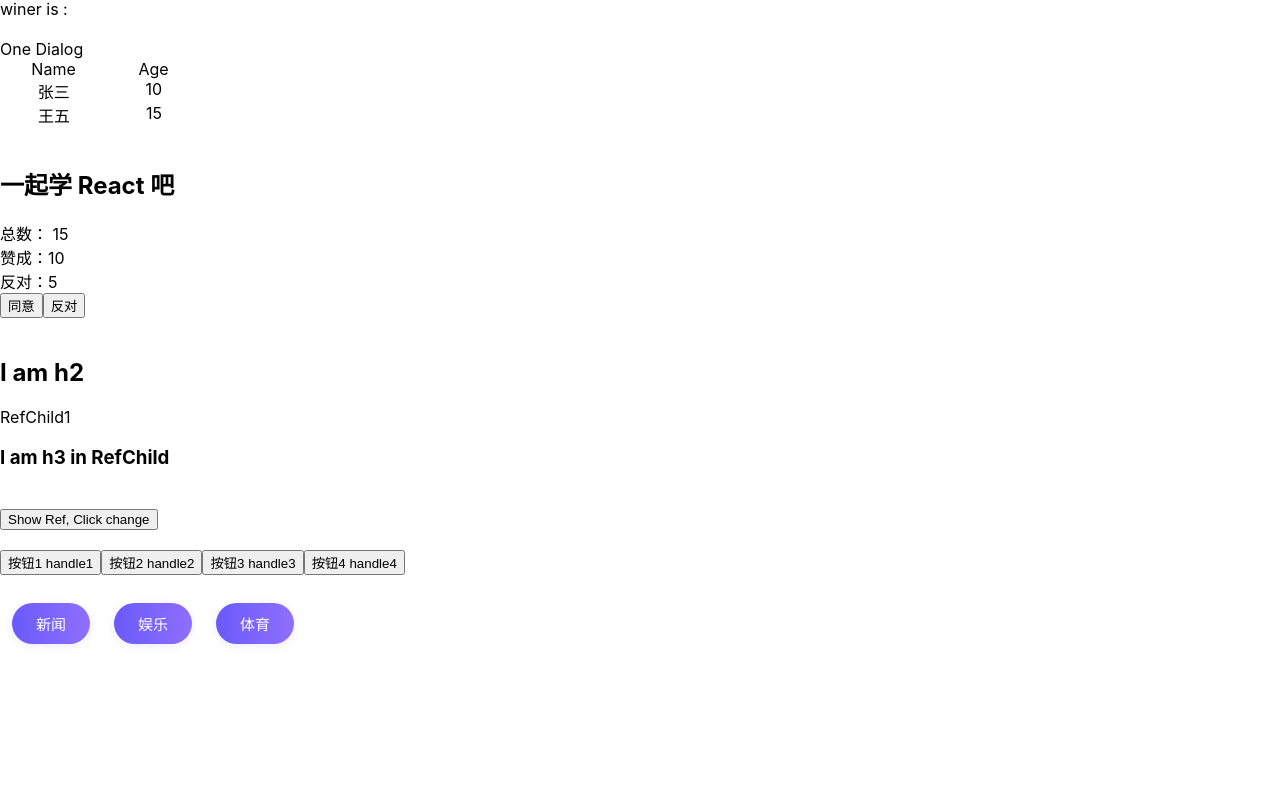
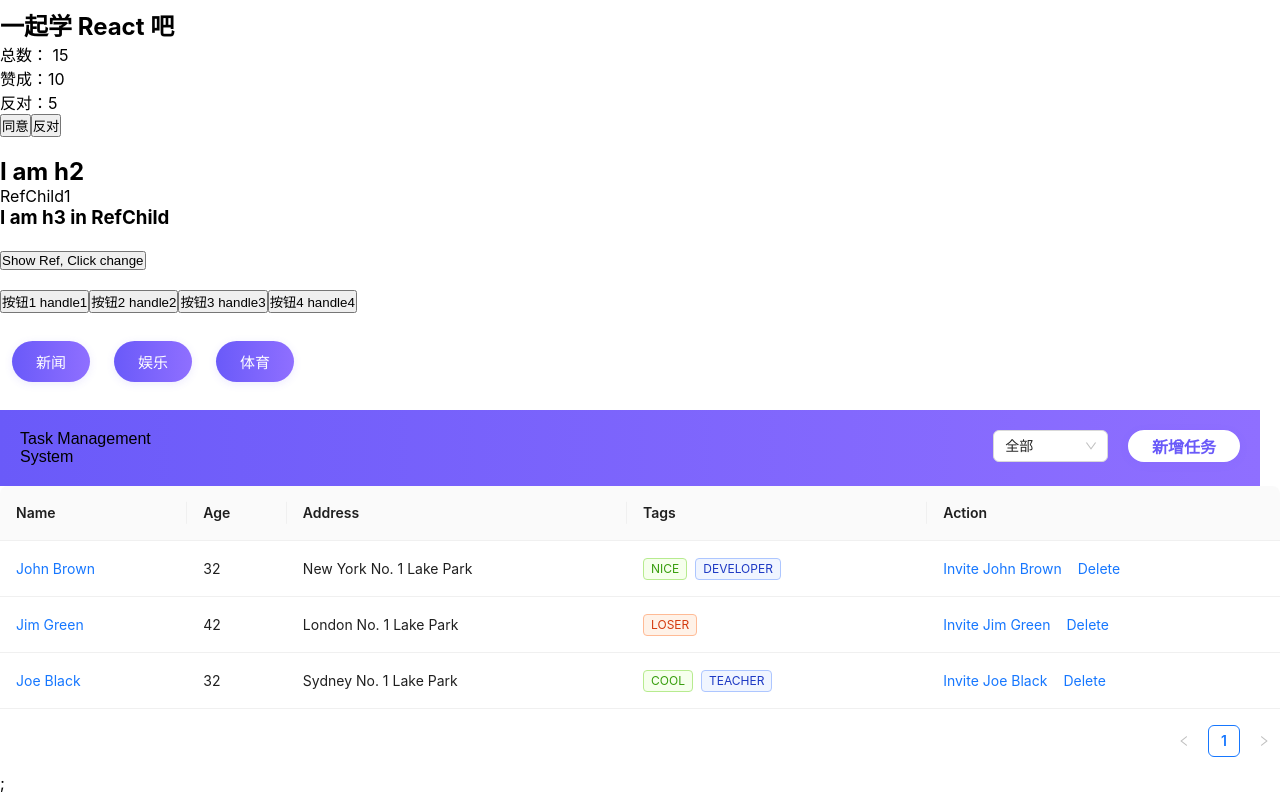
Before and after one commit to guguoyi/mytask, a React app in the folder myreact/: page / in a window 1280 px wide. Shown: the part 840-1633 px from the top of the page. Before the commit the page ends 1492 px from the top, so only its background shows below. Built offline with nearby package versions, Linux system fonts and the light colour scheme.

Commit message:
Add task management component (#10)
* myreact: add event for button list

* myreact: add task management component

---------

Co-authored-by: jiangjun@wang <18317713172@163.com>

```diff
--- a/myreact/package.json
+++ b/myreact/package.json
@@ -10,6 +10,7 @@
     "@testing-library/jest-dom": "^6.6.3",
     "@testing-library/react": "^16.3.0",
     "@testing-library/user-event": "^13.5.0",
+    "antd": "^5.26.5",
     "babel-jest": "^27.4.2",
     "babel-loader": "^8.2.3",
     "babel-plugin-named-asset-import": "^0.3.8",
--- /dev/null
+++ b/myreact/src/TaskManagementSystem.css
@@ -0,0 +1,43 @@
+.task-management-system {
+    /* display: flex; */
+    width: 100%;
+    height: auto;
+}
+
+.header {
+    /* margin-top: 50%;
+    margin-bottom: 50%; */
+    display: flex;
+    flex-direction: row;
+    justify-content: space-between;
+    align-items:self-start;
+    padding: 20px;
+    margin-right: 20px;
+    background: linear-gradient(90deg, #6a5af9 0%, #8f6fff 100%);
+}
+
+.header .primary-btn {
+    background: #fff;
+    color: #6a5af9;
+    border: 2px solid #fff;
+    border-radius: 22px;
+    font-weight: 600;
+    font-size: 16px;
+    padding: 8px 22px;
+    box-shadow: 0 2px 8px rgba(106, 90, 249, 0.10);
+    transition: background 0.2s, color 0.2s, border 0.2s;
+}
+
+.header .primary-btn:hover {
+    background: #6a5af9;
+    color: #fff;
+    border: 2px solid #fff;
+}
+
+.task-management-system .search-bar {
+    /* flex: 1; */
+    justify-self: end;
+    width: 120px !important;
+    margin-left: 65%;
+    margin-right: 20px;
+}
--- /dev/null
+++ b/myreact/src/TaskManagementSystem.js
@@ -0,0 +1,107 @@
+import React from "react";
+
+import { Button, Select, Table, Tag, Space } from "antd";
+import "./TaskManagementSystem.css";
+
+class TaskManagementSystem extends React.Component {
+  dataSource = [
+    {
+      key: "1",
+      name: "John Brown",
+      age: 32,
+      address: "New York No. 1 Lake Park",
+      tags: ["nice", "developer"],
+    },
+    {
+      key: "2",
+      name: "Jim Green",
+      age: 42,
+      address: "London No. 1 Lake Park",
+      tags: ["loser"],
+    },
+    {
+      key: "3",
+      name: "Joe Black",
+      age: 32,
+      address: "Sydney No. 1 Lake Park",
+      tags: ["cool", "teacher"],
+    },
+  ];
+
+  columns = [
+    {
+      title: "Name",
+      dataIndex: "name",
+      key: "name",
+      render: (text) => <a>{text}</a>,
+    },
+    {
+      title: "Age",
+      dataIndex: "age",
+      key: "age",
+    },
+    {
+      title: "Address",
+      dataIndex: "address",
+      key: "address",
+    },
+    {
+      title: "Tags",
+      key: "tags",
+      dataIndex: "tags",
+      render: (_, { tags }) => (
+        <>
+          {tags.map((tag) => {
+            let color = tag.length > 5 ? "geekblue" : "green";
+            if (tag === "loser") {
+              color = "volcano";
+            }
+            return (
+              <Tag color={color} key={tag}>
+                {tag.toUpperCase()}
+              </Tag>
+            );
+          })}
+        </>
+      ),
+    },
+    {
+      title: "Action",
+      key: "action",
+      render: (_, record) => (
+        <Space size="middle">
+          <a>Invite {record.name}</a>
+          <a>Delete</a>
+        </Space>
+      ),
+    },
+  ];
+
+  render() {
+    return (
+      <div className="task-management-system">
+        <div className="header">
+          <span style={{ fontFamily: "sans-serif" }}>
+            Task Management System
+          </span>
+          <Select
+            defaultValue="全部"
+            className="search-bar"
+            options={[
+              { value: "全部", label: <span>全部</span> },
+              { value: "已完成", label: <span>已完成</span> },
+              { value: "未完成", label: <span>未完成</span> },
+            ]}
+          />
+          <Button className="primary-btn">新增任务</Button>
+        </div>
+
+        <div className="task-list">
+          <Table dataSource={this.dataSource} columns={this.columns} />;
+        </div>
+      </div>
+    );
+  }
+}
+
+export default TaskManagementSystem;
--- a/myreact/src/index.css
+++ b/myreact/src/index.css
@@ -1,3 +1,8 @@
+* {
+  margin: 0;
+  padding: 0;
+}
+
 body {
   margin: 0;
   font-family: -apple-system, BlinkMacSystemFont, 'Segoe UI', 'Roboto', 'Oxygen',
--- a/myreact/src/index.js
+++ b/myreact/src/index.js
@@ -8,6 +8,7 @@ import Vote from "./Vote";
 import RefDemo from "./RefDemo";
 import SynethicEventDemo from "./SynethicEventDemo";
 import AddEventForList from "./AddEventForList";
+import TaskManagementSystem from "./TaskManagementSystem";
 
 const root = ReactDOM.createRoot(document.getElementById("root"));
 
@@ -146,6 +147,8 @@ root.render(
     <SynethicEventDemo></SynethicEventDemo>
     <br></br>
     <AddEventForList></AddEventForList>
+    <br></br>
+    <TaskManagementSystem></TaskManagementSystem>
   </>
 );
 
```
Also changed, not shown: 1 other file (tests, documents, lock files or other folders).
